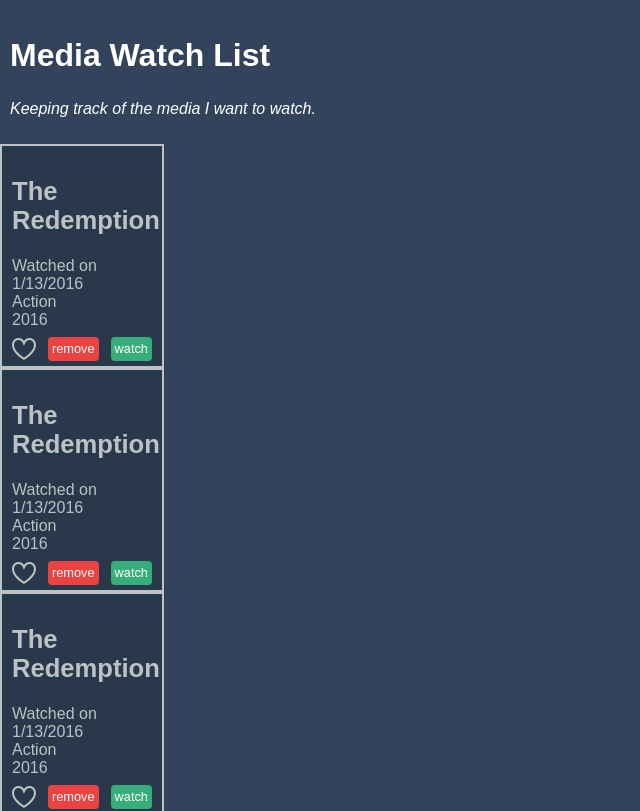
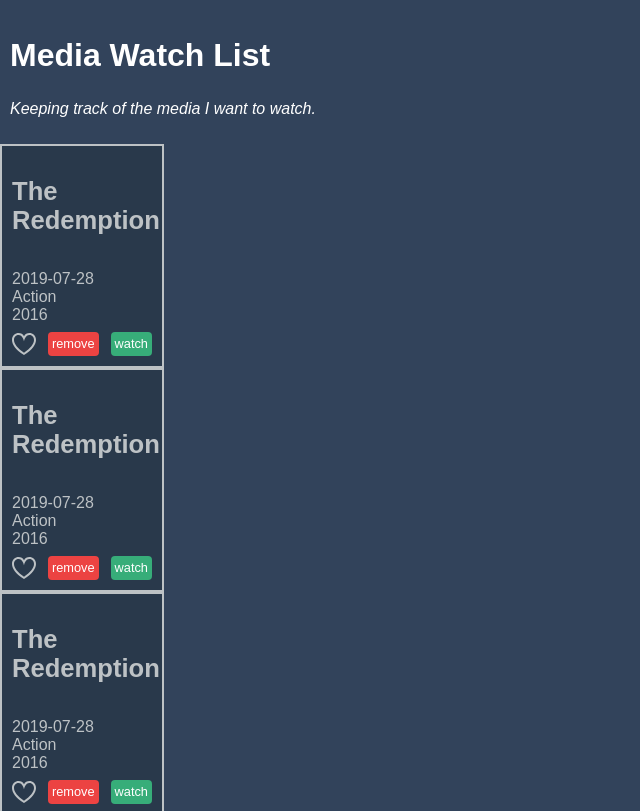
Before and after one commit to kirandash/Angular-Revision, an Angular app: page / in a window 1280 px wide. Shown: the top 811 px of the page, without its empty margins (0-640 px from the left). Built offline with nearby package versions, Linux system fonts and the light colour scheme.

Commit message:
2.8 Interpolation and the expression context

```diff
--- a/src/app/media-item/media-item.component.html
+++ b/src/app/media-item/media-item.component.html
@@ -1,5 +1,5 @@
-<h2>The Redemption</h2>
-<div>Watched on 1/13/2016</div>
+<h2>{{name}}</h2>
+<div>{{ watchedOn() | date:'yyyy-MM-dd' }}</div>
 <div>Action</div>
 <div>2016</div>
 <div class="tools">
--- a/src/app/media-item/media-item.component.ts
+++ b/src/app/media-item/media-item.component.ts
@@ -6,10 +6,15 @@ import { Component, OnInit } from '@angular/core';
   styleUrls: ['./media-item.component.css']
 })
 export class MediaItemComponent implements OnInit {
-
+  name = 'The Redemption';
+  date = new Date();
   constructor() { }
 
   ngOnInit() {
   }
 
+  watchedOn(){
+    return `Watched on ${this.date}`;
+  }
+
 }
```
Also changed, not shown: 1 other file (tests, documents, lock files or other folders).
